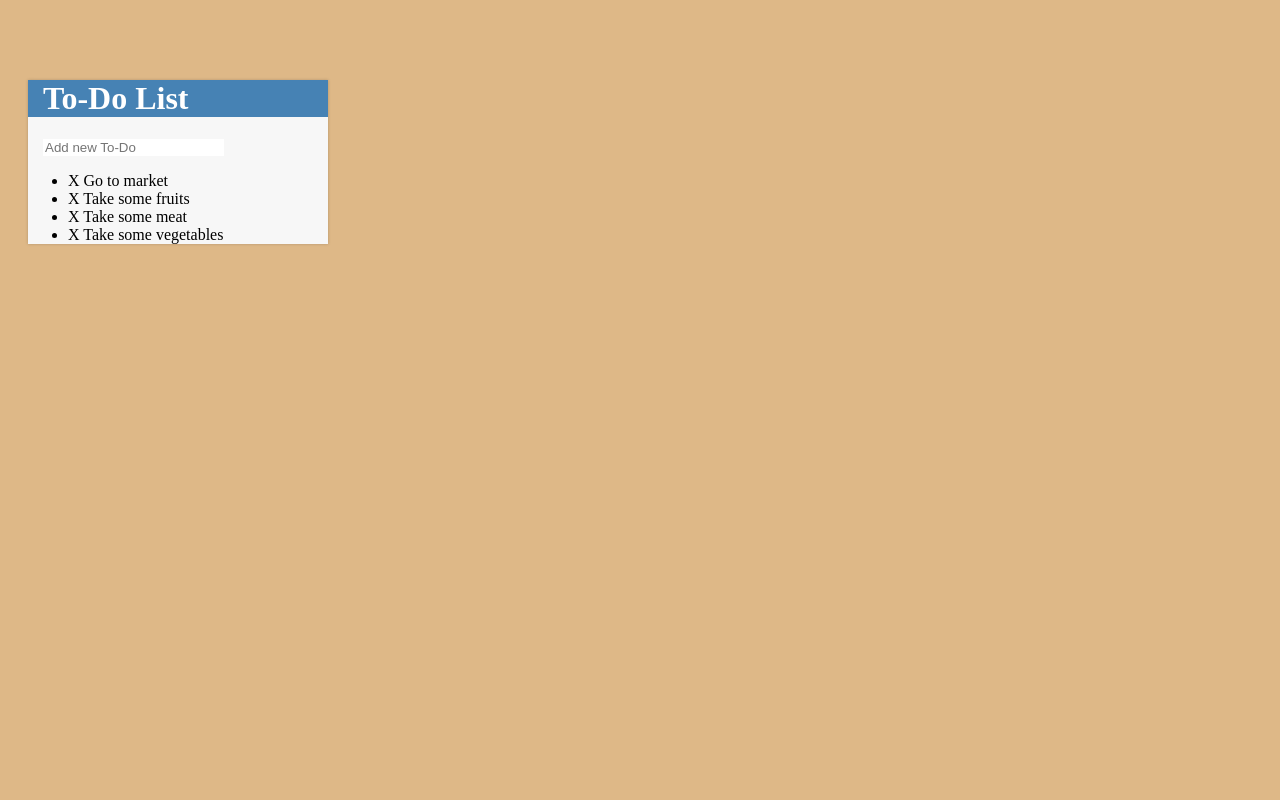
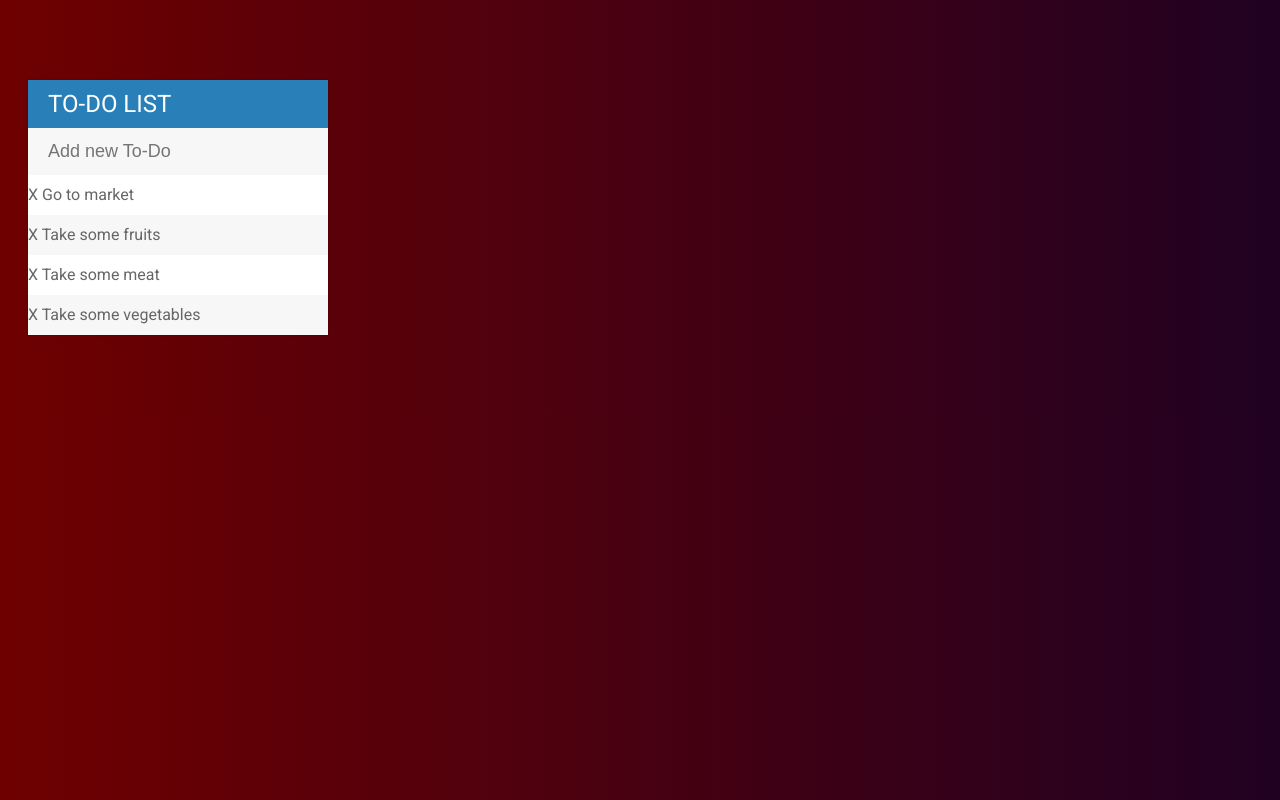
Before and after one commit to JIBIN-P/To-DoList, a plain HTML site: page index.html in a window 1280 px wide. Drawn offline with Linux system fonts and the light colour scheme.

Commit message:
Added more styling.

```diff
--- a/assests/css/todos.css
+++ b/assests/css/todos.css
@@ -1,5 +1,8 @@
 body {
-   background: burlywood;
+   font-family: 'Roboto', sans-serif;
+   background: #200122;  /* fallback for old browsers */
+   background: -webkit-linear-gradient(to right, #6f0000, #200122);  /* Chrome 10-25, Safari 5.1-6 */
+   background: linear-gradient(to right, #6f0000, #200122); /* W3C, IE 10+/ Edge, Firefox 16+, Chrome 26+, Opera 12+, Safari 7+ */
 }
 
 .container {
@@ -9,19 +12,48 @@ body {
    box-shadow: 0 0 3px rgba(0, 0, 0, 0.2);
 }
 
-.container h1 {
-   background: steelblue;
+h1 {
+   background: #2980b9;
    color: white;
-   padding-left: 15px;
+   margin: 0;
+   padding: 10px 20px;
+   text-transform: uppercase;
+   font-size: 24px;
+   font-weight: normal;
 }
 
-.container h1 input ul li {
-   padding-left: 15px;
+ul {
+   padding: 10px 20px;
+   list-style: none;
+   margin: 0;
+   padding: 0;
+}
+
+li {
+   background: #fff;
+   height: 40px;
+   line-height: 40px;
+   color: #666;
+}
+
+li:nth-child(2n) {
+   background: #f7f7f7;
 }
 
 input {
-   margin-left: 15px;
+   font-size: 18px;
+   background: #f7f7f7;
+   width: 100%;
+   padding: 13px 13px 13px 20px;
+   box-sizing: border-box;
+   color: #2980b9;
    border: none;
+}
+
+input:focus {
+   background: white;
+   border: 3px solid #2980b9;
+   outline: none;
 }
 
 .completed {
--- a/index.html
+++ b/index.html
@@ -6,6 +6,7 @@
    <link rel="icon" href="assests/images/logo1.png" type="image">
    <title>My To-Do</title>
    <meta name="viewport" content="width=device-width, initial-scale=1">
+   <link href="https://fonts.googleapis.com/css?family=Roboto" rel="stylesheet">
    <link rel="stylesheet" type="text/css" media="screen" href="assests/css/todos.css" />
    <script type="text/javascript" src="assests/js/lib/jquery-3.3.1.min.js"></script>
 </head>
```
